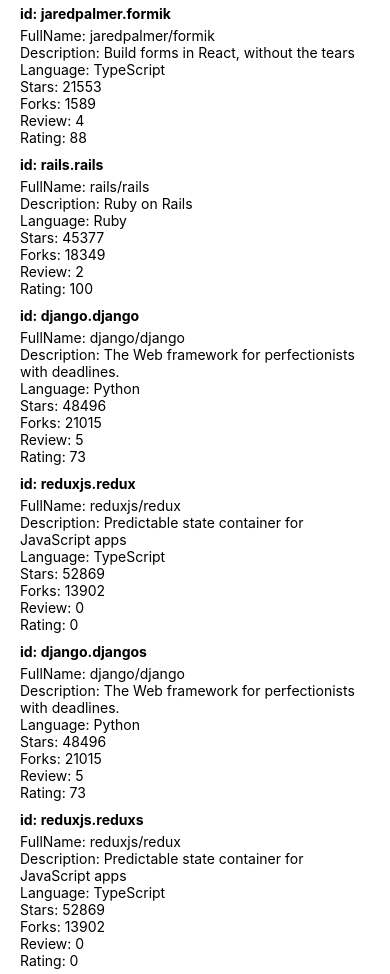
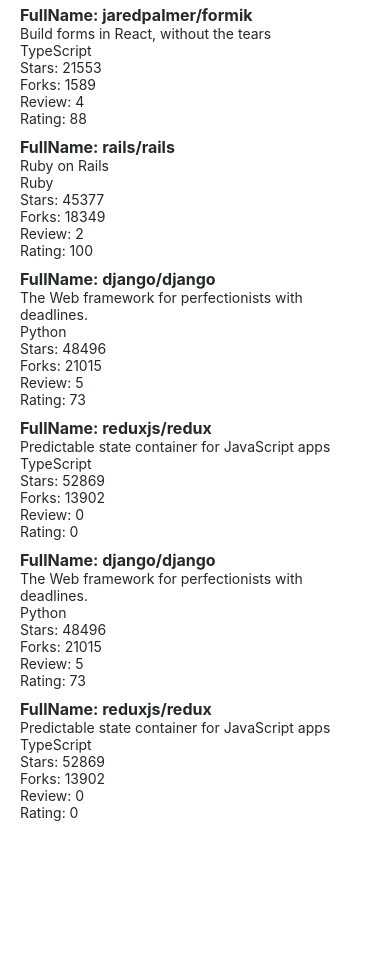
Before and after one commit to juanpablogm12/React-native-curse, a React Native app: screen / in a window 390 px wide. After the commit the page ends 844 px from the top, so only its background shows below. Built offline with nearby package versions, Linux system fonts and the light colour scheme.

Commit message:
learning styles in react native

```diff
--- a/src/components/RepositoryItem.jsx
+++ b/src/components/RepositoryItem.jsx
@@ -1,23 +1,26 @@
-import { View, Text } from "react-native";
+import { View, StyleSheet } from "react-native";
+import StyledText from "./StyledText";
 
 const RepositoryItem = (props) => {
   return (
-    <View
-      key={props.id}
-      style={{ padding: 20, paddingBottom: 5, paddingTop: 5 }}
-    >
-      <Text style={{ fontWeight: "bold", marginBottom: 5 }}>
-        id: {props.id}
-      </Text>
-      <Text>FullName: {props.fullName}</Text>
-      <Text>Description: {props.description}</Text>
-      <Text>Language: {props.language}</Text>
-      <Text>Stars: {props.stargazersCount}</Text>
-      <Text>Forks: {props.forksCount}</Text>
-      <Text>Review: {props.reviewCount}</Text>
-      <Text>Rating: {props.ratingAverage}</Text>
+    <View key={props.id} style={styles.container}>
+      <StyledText fontSize='subheading' fontWeight='bold'>FullName: {props.fullName}</StyledText>
+      <StyledText >{props.description}</StyledText>
+      <StyledText >{props.language}</StyledText>
+      <StyledText >Stars: {props.stargazersCount}</StyledText>
+      <StyledText >Forks: {props.forksCount}</StyledText>
+      <StyledText >Review: {props.reviewCount}</StyledText>
+      <StyledText >Rating: {props.ratingAverage}</StyledText>
     </View>
   );
 };
 
+const styles = StyleSheet.create({
+  container: {
+    padding: 20,
+    paddingBottom: 5,
+    paddingTop: 5
+  }
+})
+
 export default RepositoryItem;
--- /dev/null
+++ b/src/components/StyledText.jsx
@@ -0,0 +1,34 @@
+import { Text, StyleSheet } from "react-native-web";
+import { theme } from "../theme.js";
+
+const styles = StyleSheet.create({
+  text: {
+    color: theme.colors.textPrimary,
+    fontSize: theme.fontSizes.body,
+    fontFamily: theme.fonts.main,
+    fontWeight: theme.fontWeights.normal,
+  },
+  colorPrimary: {
+    color: theme.colors.primary,
+  },
+  colorSecondary: {
+    color: theme.colors.textSecondary,
+  },
+  bold: {
+    fontWeight: theme.fontWeights.bold,
+  },
+  subheading: {
+    fontSize: theme.fontSizes.subheading,
+  },
+});
+
+export default function StyledText({ children, color, fontSize, fontWeight, style, ...restOfProps }) {
+  const textStyles = [
+    styles.text,
+    color === 'primary' && styles.colorPrimary,
+    color === 'secondary' && styles.colorSecondary,
+    fontSize === 'subheading' && styles.subheading,
+    fontWeight === 'bold' && styles.bold
+  ];
+  return <Text style={textStyles} {...restOfProps}>{children}</Text>;
+}
--- /dev/null
+++ b/src/theme.js
@@ -0,0 +1,18 @@
+export const theme = {
+    colors: {
+        textPrimary: '#24292e',
+        textSecondary: '#586069',
+        primary: '#0366d6'
+    },
+    fontSizes: {
+        body: 14,
+        subheading: 16,
+    },
+    fonts: {
+        main: 'System'
+    },
+    fontWeights: {
+        normal: '400',
+        bold: '700'
+    }
+}
```
